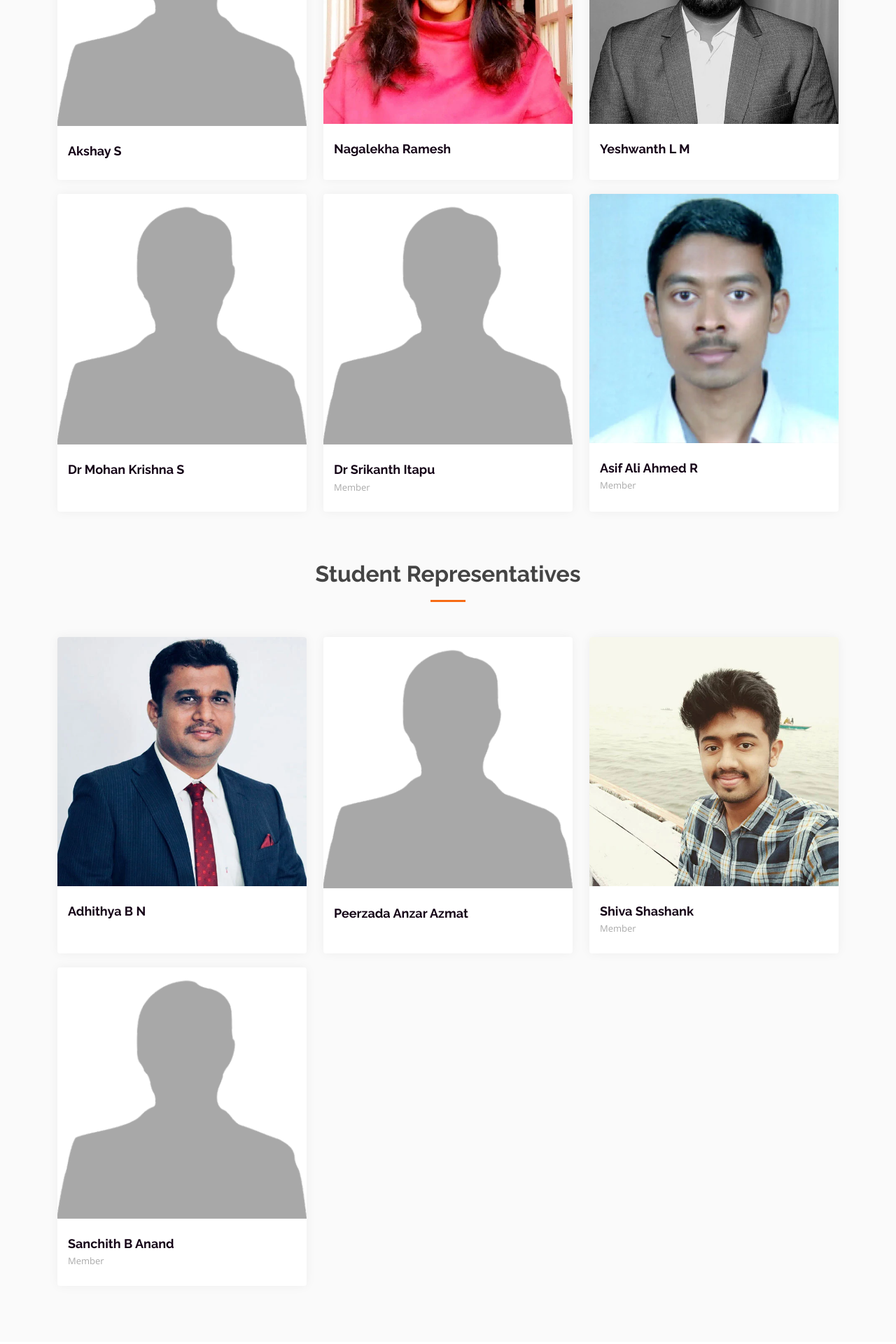
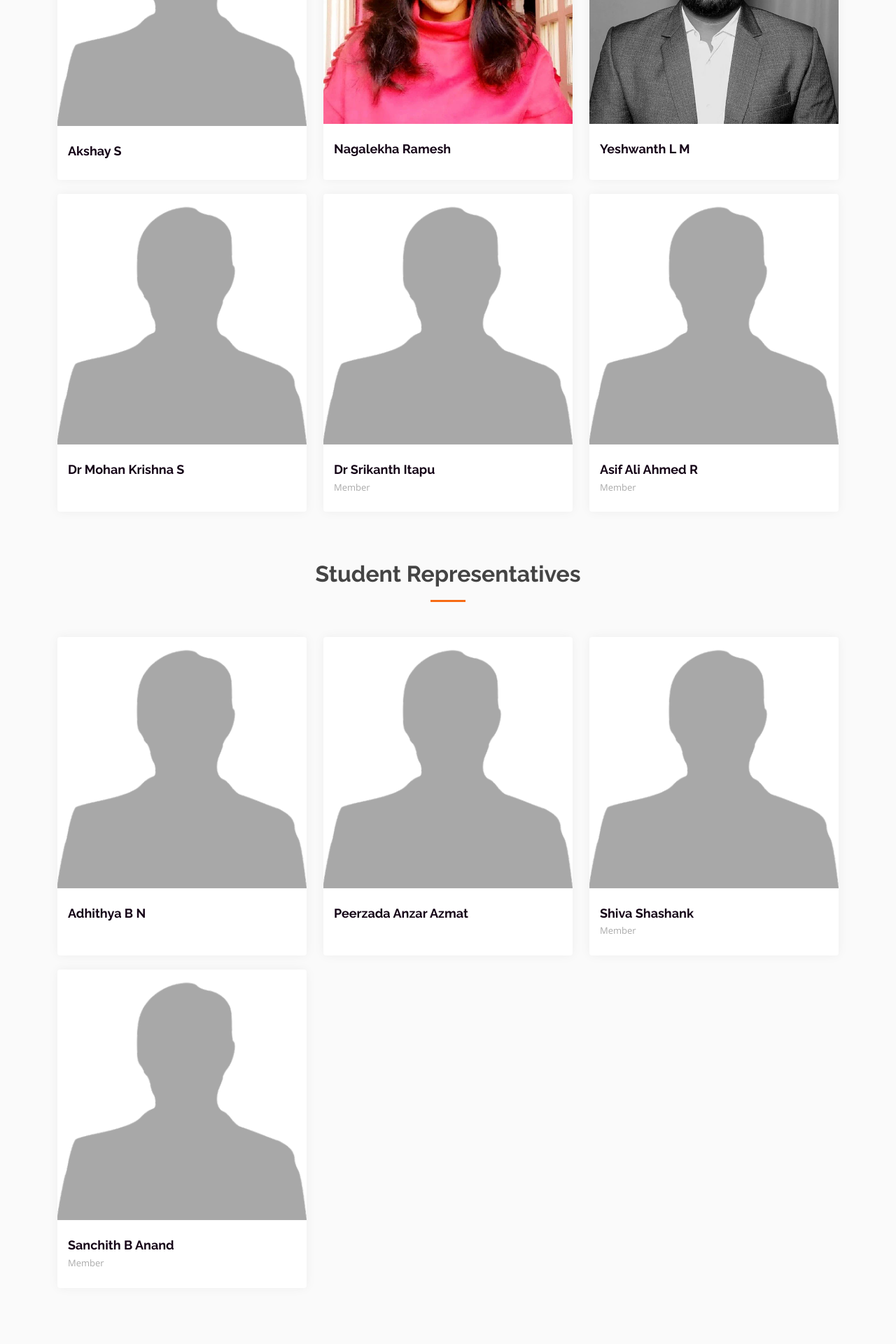
Before and after one commit to KetanKeshav/IEEE-YP-BS, a PHP site: page /execom.php in a window 1280 px wide. Shown: the part 2396-4316 px from the top of the page at 70% size. Before the commit the page ends 4202 px from the top, so only its background shows below. Run offline with PHP 8.4, Linux system fonts and the light colour scheme.

Commit message:
minor changes to execom

```diff
--- a/execom.php
+++ b/execom.php
@@ -292,7 +292,7 @@ $active = 'execom';
                 <div class="col-lg-4 col-md-6 d-flex align-items-stretch">
                     <div class="member">
                         <div class="member-img">
-                            <img src="assets/img/team/manjunath.webp" class="img-fluid" alt="">
+                            <img src="assets/img/team/dummy.png" class="img-fluid" alt="">
                             <div class="social">
                                 <a href=""><i class="bi bi-twitter"></i></a>
                                 <a href=""><i class="bi bi-facebook"></i></a>
@@ -314,7 +314,7 @@ $active = 'execom';
                 <div class="col-lg-4 col-md-6 d-flex align-items-stretch">
                     <div class="member">
                         <div class="member-img">
-                            <img src="assets/img/team/yashwanth.webp" class="img-fluid" alt="">
+                            <img src="assets/img/team/dummy.png" class="img-fluid" alt="">
                             <div class="social">
                                 <a href=""><i class="bi bi-twitter"></i></a>
                                 <a href=""><i class="bi bi-facebook"></i></a>
@@ -350,7 +350,7 @@ $active = 'execom';
                 <div class="col-lg-4 col-md-6 d-flex align-items-stretch">
                     <div class="member">
                         <div class="member-img">
-                            <img src="assets/img/team/skanda.webp" class="img-fluid" alt="">
+                            <img src="assets/img/team/dummy.png" class="img-fluid" alt="">
                             <div class="social">
                                 <a href=""><i class="bi bi-twitter"></i></a>
                                 <a href=""><i class="bi bi-facebook"></i></a>
```
